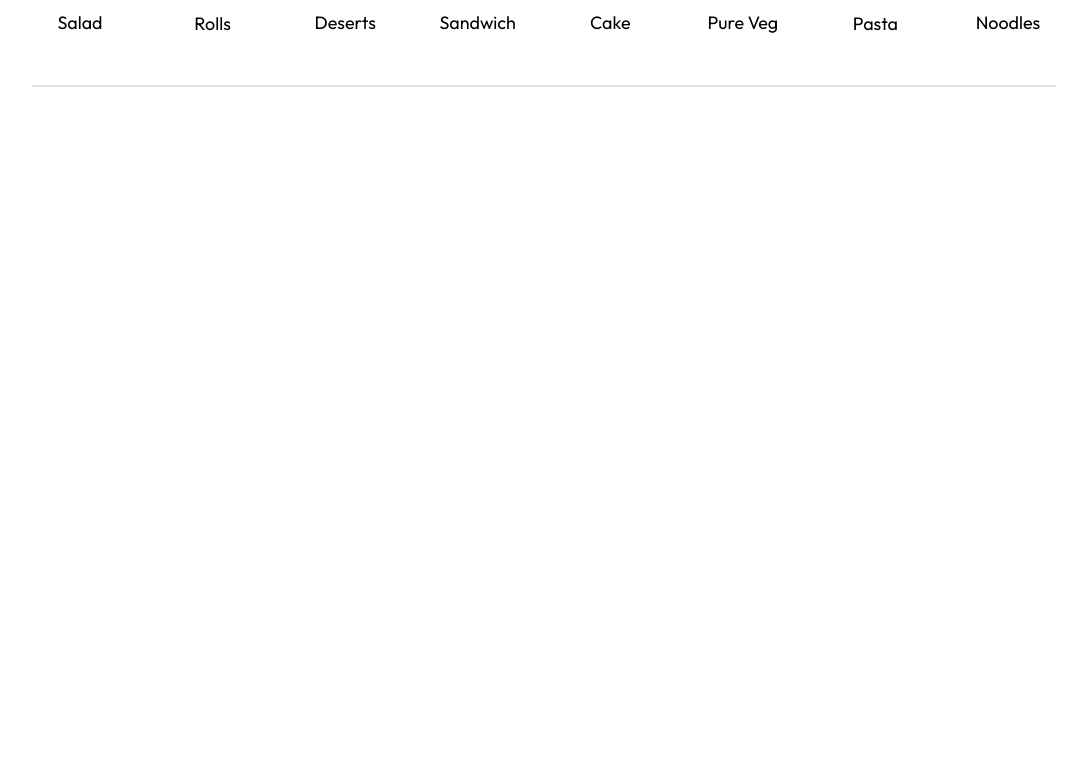
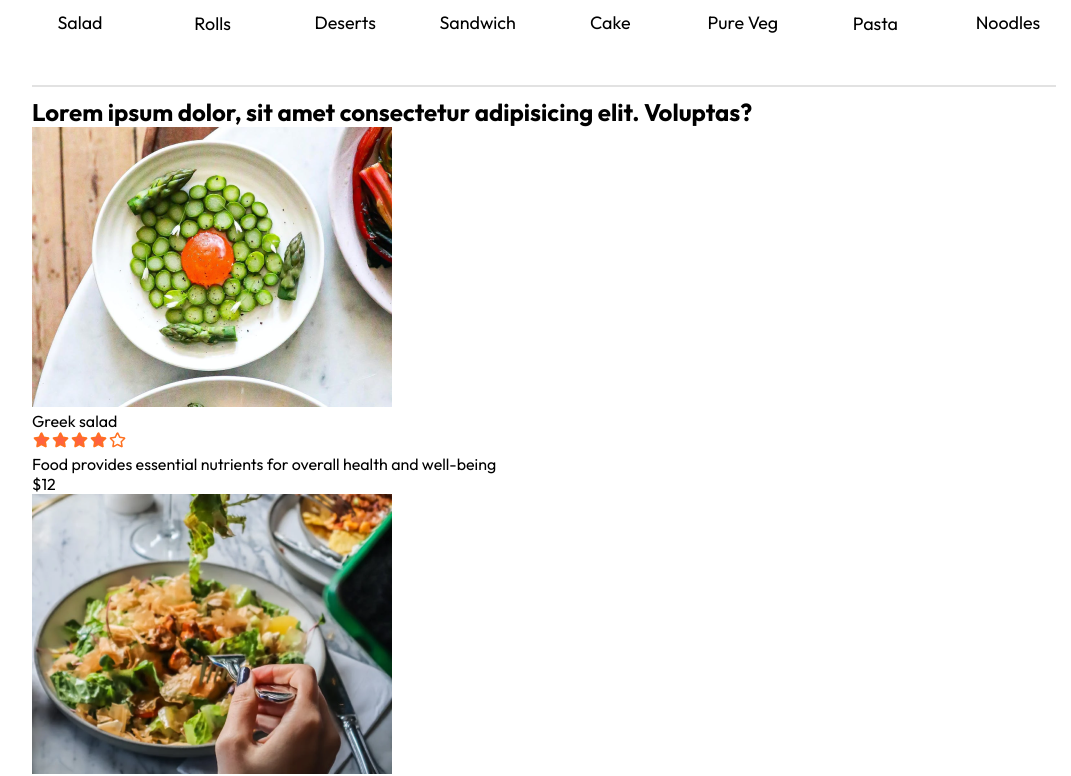
Before and after one commit to Nikitakanwar41/FoodHouse, a React (Vite) app in the folder FoodHouse/: page / in a window 1280 px wide. Shown: the part 827-1603 px from the top of the page, without its empty margins (96-1167 px from the left). Before the commit the page ends 924 px from the top, so only its background shows below. Built offline with nearby package versions, Linux system fonts and the light colour scheme.

Commit message:
create foodlist

```diff
--- /dev/null
+++ b/FoodHouse/src/Components/FoodDisplay/FoodDisplay.jsx
@@ -0,0 +1,23 @@
+import React, { useContext } from 'react'
+import './FoodDisplay.css'
+import {StoreContext} from '../../Context/StoreContext'
+import FoodItem from '../FoodItem/FoodItem'
+
+const FoodDisplay = ({category}) => {
+
+    const {food_list} = useContext(StoreContext)
+
+  return (
+    <div className='food-display' id='food-display'>
+        <h2>Lorem ipsum dolor, sit amet consectetur adipisicing elit. Voluptas?</h2>
+   <div className="food-display-list">
+    {food_list.map((item,index)=>{
+     return <FoodItem key={index} id={item._id} name={item.name} description={item.description} price={item.price} image={item.image} />
+})}
+   </div>
+
+    </div>
+  )
+}
+
+export default FoodDisplay
--- /dev/null
+++ b/FoodHouse/src/Components/FoodItem/FoodItem.jsx
@@ -0,0 +1,23 @@
+import React from 'react'
+import './FoodItem.css'
+import { assets } from '../../assets/assets'
+
+const FoodItem = ({id,name,price,description,image}) => {
+  return (
+    <div className='food-item'>
+  <div className="food-item-image-container">
+    <img className='food-item-image' src={image} alt="" />
+  </div>
+  <div className="food-item-info">
+    <div className="food-item-name-rating">
+        <p>{name}</p>
+        <img src={assets.rating_starts} alt="" />
+    </div>
+    <p className='food-item-description'>{description}</p>
+    <p className='food-item-price'>${price}</p>
+  </div>
+    </div>
+  )
+}
+
+export default FoodItem
--- /dev/null
+++ b/FoodHouse/src/Context/StoreContext.jsx
@@ -0,0 +1,21 @@
+import { createContext } from "react";
+import {food_list} from '../assets/assets'
+
+
+export const StoreContext = createContext(null)
+
+const StoreContextProvider = (props)=>{
+
+
+    const contextValue = {
+       food_list
+    }
+
+    return(
+        <StoreContext.Provider value={contextValue}>
+           {props.children}
+         </StoreContext.Provider>
+    )
+}
+
+export default StoreContextProvider;
--- a/FoodHouse/src/Pages/Home/Home.jsx
+++ b/FoodHouse/src/Pages/Home/Home.jsx
@@ -2,6 +2,7 @@
 import './Home.css'
 import Header from '../../Components/Header/Header'
 import ExploreMenu from '../../Components/ExploreMenu/ExploreMenu'
+import FoodDisplay from '../../Components/FoodDisplay/FoodDisplay'
 
 const Home = () => {
 
@@ -11,6 +12,7 @@
     <div>
            <Header/>
            <ExploreMenu category={category} setCategory={setCategory} />
+           <FoodDisplay category={category} />
     </div>
   )
 }
--- a/FoodHouse/src/main.jsx
+++ b/FoodHouse/src/main.jsx
@@ -2,11 +2,14 @@
 import { createRoot } from 'react-dom/client'
 import App from './App.jsx'
 import './index.css'
-import {BrowserRouter} from 'react-router-dom';
+import { BrowserRouter } from 'react-router-dom';
+import StoreContextProvider from './Context/StoreContext.jsx';
 
 
 createRoot(document.getElementById('root')).render(
   <BrowserRouter>
-  <App />
+    <StoreContextProvider>
+      <App />
+    </StoreContextProvider>
   </BrowserRouter>
 )
```
Also changed, not shown: FoodHouse/src/Components/FoodDisplay/FoodDisplay.css (added), FoodHouse/src/Components/FoodItem/FoodItem.css (added).
